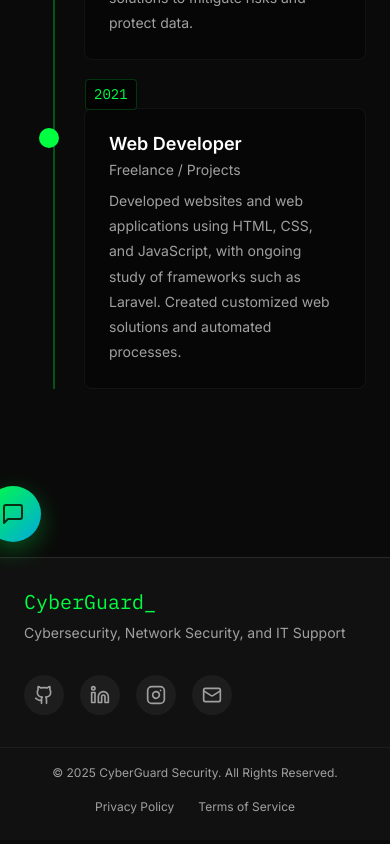
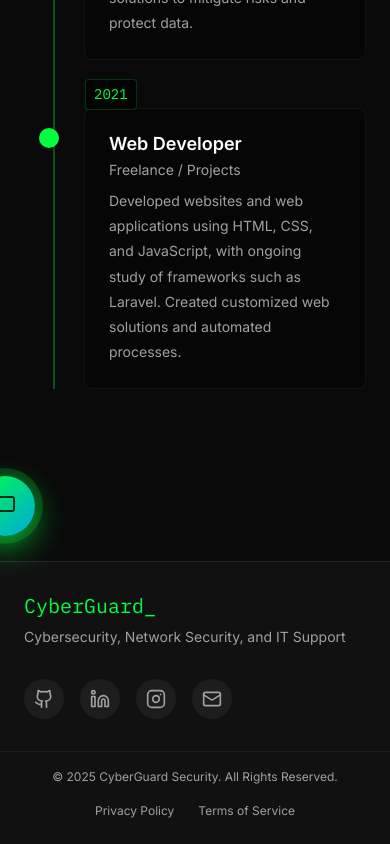
Before and after one commit to JoaoGaspar04/myportfolio, a React (Vite) app: page /about in a window 390 px wide. Shown: the part 4525-5369 px from the top of the page. Built offline with nearby package versions, Linux system fonts and the light colour scheme.

Commit message:
Make Chat Icon More Visible and Accessible

```diff
--- a/src/styles/ChatBot.css
+++ b/src/styles/ChatBot.css
@@ -1,7 +1,7 @@
 .chatbot-container {
   position: fixed;
-  bottom: 30px;
-  right: 30px;
+  bottom: 80px;
+  right: 80px;
   width: 380px;
   height: 500px;
   background-color: var(--color-background-secondary);
@@ -232,13 +232,13 @@
   transform: none;
 }
 
-/* Chat toggle button - Better positioning */
+/* Chat toggle button - Much more visible positioning */
 .chatbot-toggle {
   position: fixed;
-  bottom: 30px;
-  right: 30px;
-  width: 64px;
-  height: 64px;
+  bottom: 80px;
+  right: 80px;
+  width: 72px;
+  height: 72px;
   border-radius: 50%;
   background: linear-gradient(135deg, var(--color-primary) 0%, var(--color-secondary) 100%);
   color: var(--color-background);
@@ -247,16 +247,27 @@
   align-items: center;
   justify-content: center;
   cursor: pointer;
-  box-shadow: 0 8px 24px rgba(0, 255, 65, 0.3);
+  box-shadow: 0 12px 32px rgba(0, 255, 65, 0.4), 0 0 0 4px rgba(0, 255, 65, 0.1);
   z-index: var(--z-dropdown);
   position: relative;
   overflow: hidden;
   transition: all var(--transition-normal);
+  animation: chatPulse 3s infinite;
 }
 
 .chatbot-toggle:hover {
-  transform: translateY(-2px);
-  box-shadow: 0 12px 32px rgba(0, 255, 65, 0.4);
+  transform: translateY(-4px) scale(1.05);
+  box-shadow: 0 16px 40px rgba(0, 255, 65, 0.5), 0 0 0 6px rgba(0, 255, 65, 0.15);
+}
+
+/* Enhanced pulse animation */
+@keyframes chatPulse {
+  0%, 100% {
+    box-shadow: 0 12px 32px rgba(0, 255, 65, 0.4), 0 0 0 4px rgba(0, 255, 65, 0.1);
+  }
+  50% {
+    box-shadow: 0 12px 32px rgba(0, 255, 65, 0.6), 0 0 0 8px rgba(0, 255, 65, 0.2);
+  }
 }
 
 .chat-pulse {
@@ -277,24 +288,24 @@
     opacity: 1;
   }
   100% {
-    transform: translate(-50%, -50%) scale(1.5);
+    transform: translate(-50%, -50%) scale(1.8);
     opacity: 0;
   }
 }
 
 .chatbot-minimized {
   position: fixed;
-  bottom: 30px;
-  right: 30px;
+  bottom: 80px;
+  right: 80px;
   display: flex;
   align-items: center;
   gap: var(--space-sm);
-  padding: var(--space-sm) var(--space-md);
-  border-radius: var(--radius-md);
+  padding: var(--space-md) var(--space-lg);
+  border-radius: var(--radius-lg);
   background: linear-gradient(135deg, var(--color-primary) 0%, var(--color-secondary) 100%);
   color: var(--color-background);
   cursor: pointer;
-  box-shadow: var(--shadow-md);
+  box-shadow: 0 8px 24px rgba(0, 255, 65, 0.3);
   z-index: var(--z-dropdown);
   font-weight: 500;
   position: relative;
@@ -303,7 +314,7 @@
 
 .chatbot-minimized:hover {
   transform: translateY(-2px);
-  box-shadow: 0 8px 20px rgba(0, 255, 65, 0.3);
+  box-shadow: 0 12px 32px rgba(0, 255, 65, 0.4);
 }
 
 .unread-indicator {
@@ -423,50 +434,71 @@
 }
 
 .light-mode .chatbot-toggle {
-  box-shadow: 0 8px 24px rgba(0, 0, 0, 0.15);
+  box-shadow: 0 12px 32px rgba(0, 0, 0, 0.2), 0 0 0 4px rgba(0, 255, 65, 0.1);
 }
 
 .light-mode .chatbot-toggle:hover {
-  box-shadow: 0 12px 32px rgba(0, 0, 0, 0.2);
+  box-shadow: 0 16px 40px rgba(0, 0, 0, 0.25), 0 0 0 6px rgba(0, 255, 65, 0.15);
+}
+
+/* Responsive design */
+@media (max-width: 1200px) {
+  .chatbot-container,
+  .chatbot-toggle,
+  .chatbot-minimized {
+    bottom: 60px;
+    right: 60px;
+  }
+}
+
+@media (max-width: 920px) {
+  .chatbot-container,
+  .chatbot-toggle,
+  .chatbot-minimized {
+    bottom: 40px;
+    right: 40px;
+  }
 }
 
 @media (max-width: 768px) {
   .chatbot-container {
-    width: calc(100% - 40px);
+    width: calc(100% - 80px);
     height: 450px;
-    bottom: 20px;
-    right: 20px;
-    left: 20px;
+    bottom: 30px;
+    right: 40px;
+    left: 40px;
   }
 
   .chatbot-toggle {
-    bottom: 20px;
-    right: 20px;
-    width: 56px;
-    height: 56px;
+    bottom: 30px;
+    right: 40px;
+    width: 64px;
+    height: 64px;
   }
 
   .chatbot-minimized {
-    bottom: 20px;
-    right: 20px;
+    bottom: 30px;
+    right: 40px;
   }
 }
 
 @media (max-width: 480px) {
   .chatbot-toggle {
-    bottom: 15px;
-    right: 15px;
+    bottom: 25px;
+    right: 25px;
+    width: 60px;
+    height: 60px;
   }
 
   .chatbot-minimized {
-    bottom: 15px;
-    right: 15px;
+    bottom: 25px;
+    right: 25px;
   }
 
   .chatbot-container {
-    bottom: 15px;
-    right: 15px;
-    left: 15px;
-    width: calc(100% - 30px);
+    bottom: 25px;
+    right: 25px;
+    left: 25px;
+    width: calc(100% - 50px);
   }
 }
```
